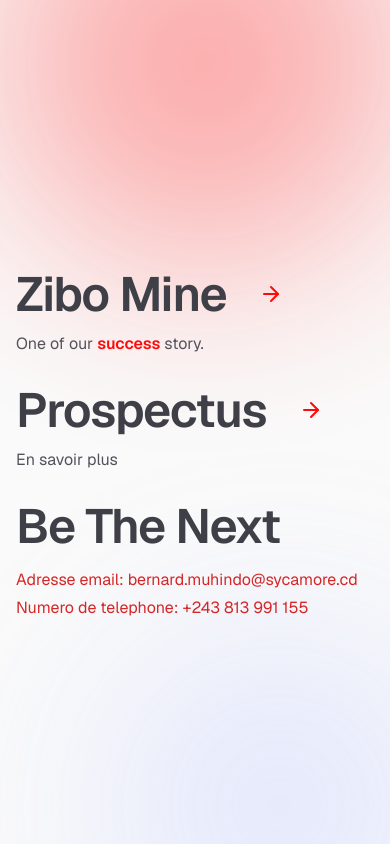
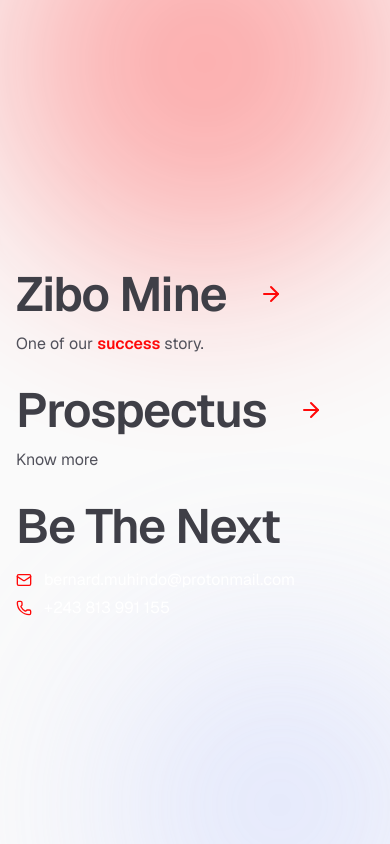
Before and after one commit to digipublic243/invest, a Next.js app: page / in a window 390 px wide. Built offline with nearby package versions, Linux system fonts and the light colour scheme.

Commit message:
Update layout and Home page content, changing title and description for branding, and modifying contact details with new email and phone icons for better user experience.

```diff
--- a/app/layout.tsx
+++ b/app/layout.tsx
@@ -20,8 +20,8 @@ const poppins = Poppins({
 });
 
 export const metadata: Metadata = {
-  title: "Create Next App",
-  description: "Generated by create next app",
+  title: "Invest In DRC",
+  description: "Click to know more",
 };
 
 export default function RootLayout({
--- a/app/page.tsx
+++ b/app/page.tsx
@@ -1,6 +1,6 @@
 "use client";
 import { motion } from "framer-motion";
-import { ArrowRightIcon } from "lucide-react";
+import { ArrowRightIcon, Mail, Phone } from "lucide-react";
 
 export default function Home() {
   const containerMotion = {
@@ -73,7 +73,7 @@ export default function Home() {
               {
                 title: "Prospectus",
                 description:
-                  "En savoir plus",
+                  "Know more",
                 href: "/doc.pdf",
               },
 
@@ -85,12 +85,12 @@ export default function Home() {
                 kind: "contact",
                 contacts: [
                   {
-                    label: "Adresse email",
-                    value: "bernard.muhindo@sycamore.cd",
-                    href: "mailto:bernard.muhindo@sycamore.cd",
+                    icon: <Mail className="h-4 w-4" />,
+                    value: "bernard.muhindo@protonmail.com",
+                    href: "mailto:bernard.muhindo@protonmail.com",
                   },
                   {
-                    label: "Numero de telephone",
+                    icon: <Phone className="h-4 w-4" />,
                     value: "+243 813 991 155",
                     href: "tel:+243813991155",
                   },
@@ -125,13 +125,14 @@ export default function Home() {
                   <div className="mt-3 space-y-1 text-base">
                     {item.contacts.map((contact) => (
                       <a
-                        key={contact.label}
+                        key={contact.value}
                         href={contact.href}
                         target="_blank"
                         rel="noopener noreferrer"
-                        className="block text-[#d42727] transition-colors hover:text-[#ff0909] dark:text-[#ff0909] dark:hover:text-[#ff0909]"
+                        className="flex items-center gap-3 text-white transition-colors hover:text-white"
                       >
-                        {contact.label}: {contact.value}
+                        <span className="text-[#ff0909]">{contact.icon}</span>
+                        <span>{contact.value}</span>
                       </a>
                     ))}
                   </div>
```
